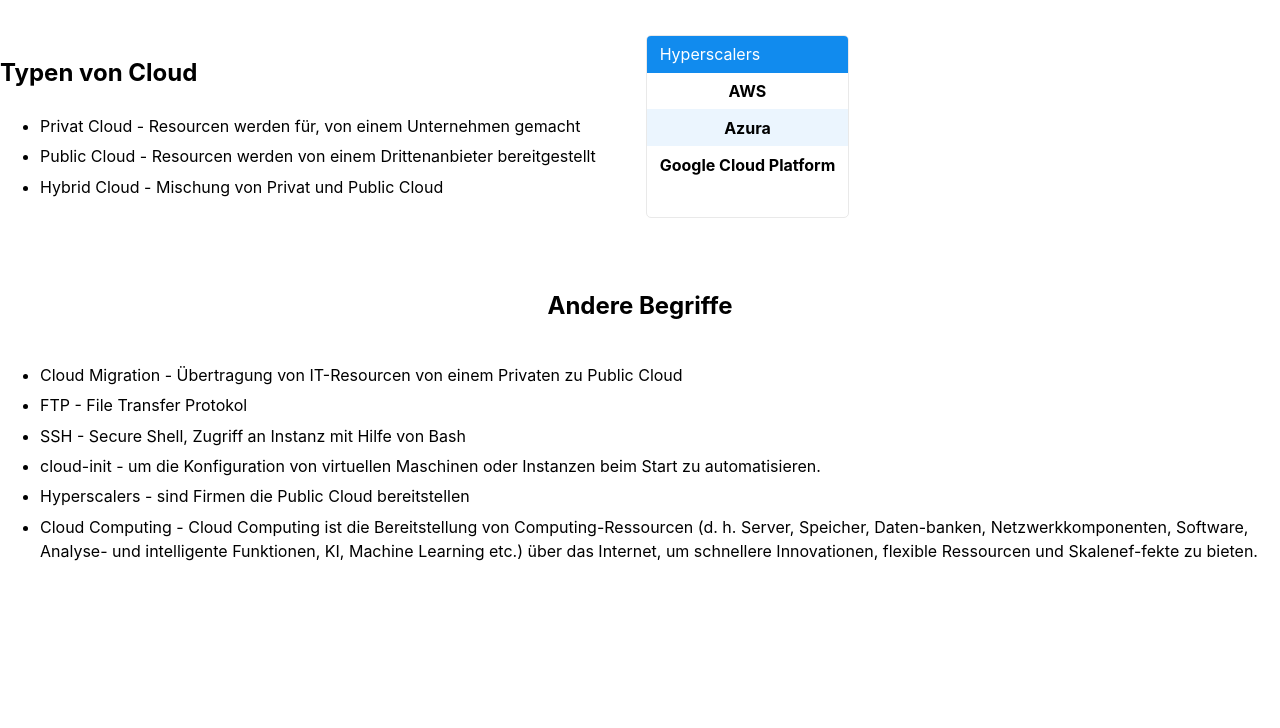
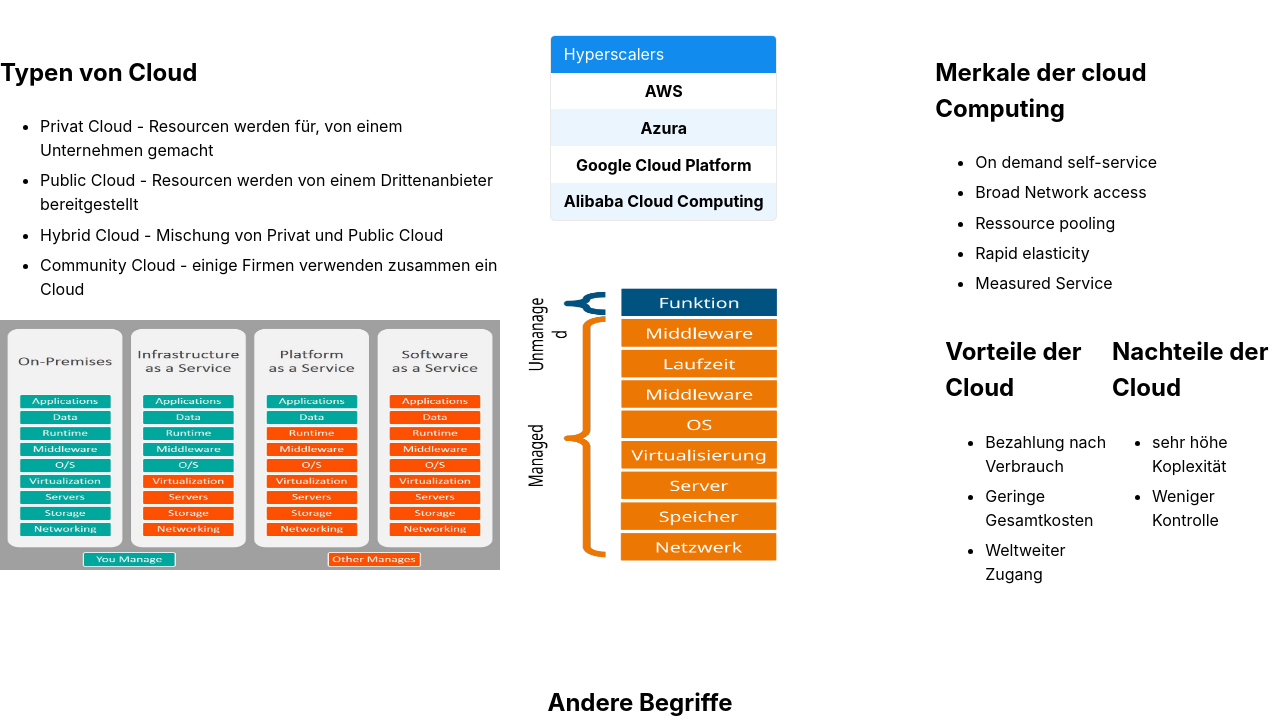
Before and after one commit to ATM8048/modul210, a plain HTML site: page index.html in a window 1280 px wide. Shown: the part 72-800 px from the top of the page. Drawn offline with Linux system fonts and the light colour scheme.

Commit message:
zweite Push

```diff
--- a/index.html
+++ b/index.html
@@ -23,9 +23,11 @@
                 <li>Privat Cloud - Resourcen werden für, von einem Unternehmen gemacht</li>
                 <li>Public Cloud - Resourcen werden von einem Drittenanbieter bereitgestellt</li>
                 <li>Hybrid Cloud - Mischung von Privat und Public Cloud</li>
+                <li>Community Cloud - einige Firmen verwenden zusammen ein Cloud</li>
             </ul>
+            <img style="height: 250px; width: 500px;" src="service_modele.jpg" alt="">
         </div>
-
+        <div>
             <table style="margin-left: 50px;">
                 <thead>
                     <td>Hyperscalers</td>
@@ -40,9 +42,45 @@
                     <tr>
                         <th>Google Cloud Platform</th>
                     </tr>
+                    <tr>
+                        <th>Alibaba Cloud Computing</th>
+                    </tr>
 
                 </tbody>
             </table>
+
+            <img style="height: 300px; width: 300px; margin-top: 50px;" src="FaaS_bild.png" alt="">
+        </div>
+        <div style="margin-left: 30px;">
+            <h2>Merkale der cloud Computing</h2>
+            <ul>
+                <li>On demand self-service</li>
+                <li>Broad Network access</li>
+                <li>Ressource pooling</li>
+                <li>Rapid elasticity</li>
+                <li>Measured Service</li>
+            </ul>
+
+
+            <div style="display: flex; margin: 10px;">
+                <div>
+                    <h2>Vorteile der Cloud</h2>
+                    <ul>
+                        <li>Bezahlung nach Verbrauch</li>
+                        <li>Geringe Gesamtkosten</li>
+                        <li>Weltweiter Zugang</li>
+                    </ul>
+                </div>
+                <div>
+                    <h2>Nachteile der Cloud</h2>
+                    <ul>
+                        <li>sehr höhe Koplexität</li>
+                        <li>Weniger Kontrolle </li>
+                    </ul>
+                </div>
+
+            </div>
+        </div>
     </div>
 
     <div>
@@ -61,6 +99,7 @@
                     Netzwerkkomponenten, Software, Analyse- und intelligente Funktionen, KI, Machine Learning etc.) über
                     das Internet, um
                     schnellere Innovationen, flexible Ressourcen und Skalenef-fekte zu bieten.</li>
+
             </ul>
         </section>
 
```
Also changed, not shown: FaaS_bild.png (added), service_modele.jpg (added). Lines whose indentation alone changed are shown as unchanged.
